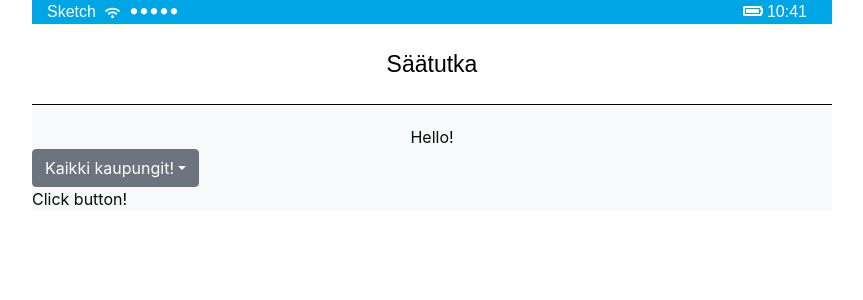
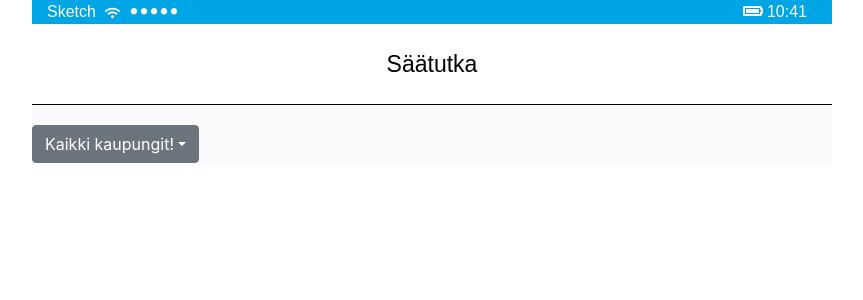
Before and after one commit to MegDeri/weather-app, a React (Create React App) app: page / in a window 1280 px wide. Shown: the top 300 px of the page, without its empty margins (208-1071 px from the left). Built offline with nearby package versions, Linux system fonts and the light colour scheme.

Commit message:
Modify dropdown menu component

```diff
--- a/src/App.js
+++ b/src/App.js
@@ -86,7 +86,6 @@ class App extends React.Component {
   render() {
     return (
       <MainLayout>
-        <div className="App">Hello!</div>
         <DropBar
           getWeather={this.getWeather} />
         <SingleCity
--- a/src/component/features/SingleCity.js
+++ b/src/component/features/SingleCity.js
@@ -51,7 +51,7 @@ class SingleCity extends React.Component {
                     ))}
                 </Row>
             </div>
-            : "Click button!"
+            : ""
 
         return (
             <div className="feature-container">{textin}</div>
```
